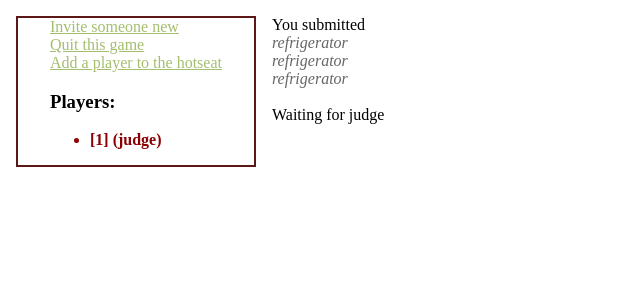
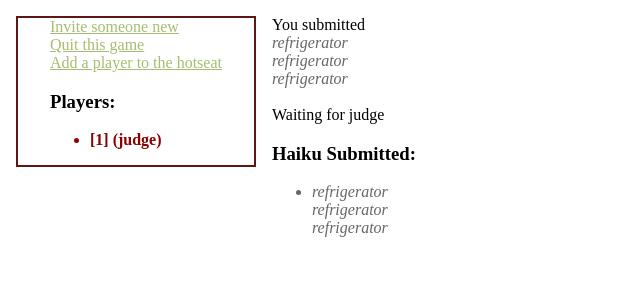
Before and after one commit to sealgair/HaikuBattle, a Django app: template game/templates/game/build_haiku_success.html in a window 1280 px wide; the page is wider, and only the part inside the window is pictured. Shown: the part 114-414 px from the top of that part, without its empty margins (0-640 px from the left). Run offline with Django 3.2, Linux system fonts and the light colour scheme; data comes from the database, SQL or seed files in the repository; tables that the repository leaves empty hold one stand-in row (values such as "Sample post"); the template is opened without the code that fills it: values that come from a table or form of the project are taken from there, most other values are stand-ins (such as "Sample title", 1, 10 or a date in 2020); some libraries are stand-ins or nearby versions.

Commit message:
show a list of all haikus while players wait for the turn to finish.

```diff
--- a/game/templates/game/build_haiku_success.html
+++ b/game/templates/game/build_haiku_success.html
@@ -1,10 +1,29 @@
 {% extends "game/game.html" %}
+
+{% block extrahead %}
+{{ block.super }}
+<style>
+    #haiku-list li {
+        margin-bottom: 1em;
+    }
+</style>
+{% endblock %}
 
 {% block game_content %}
     You submitted <div class="haiku">{{ haiku.as_br|safe }}</div></br>
     {% if game.current_turn.still_waiting %}
         Waiting for {{ game.pending_players|length }} other players.
+        <h3>Submitted so far:</h3>
     {% else %}
         Waiting for judge
+        <h3>Haiku Submitted:</h3>
+    {% endif %}
+
+    {% if game.current_turn.haiku_set.exists %}
+    <ul id="haiku-list">
+        {% for haiku in game.current_turn.haiku_set.all %}
+        <li class="haiku">{{ haiku.as_br|safe }}</li>
+        {% endfor %}
+    </ul>
     {% endif %}
 {% endblock %}
--- a/game/templates/game/game.html
+++ b/game/templates/game/game.html
@@ -1,7 +1,7 @@
 {% extends "base.html" %}
 
 {% block extrahead %}
-<style xmlns="http://www.w3.org/1999/html" xmlns="http://www.w3.org/1999/html">
+<style>
     #game-sidebar {
         float: left;
         border: 2px solid #5E1717;
```
